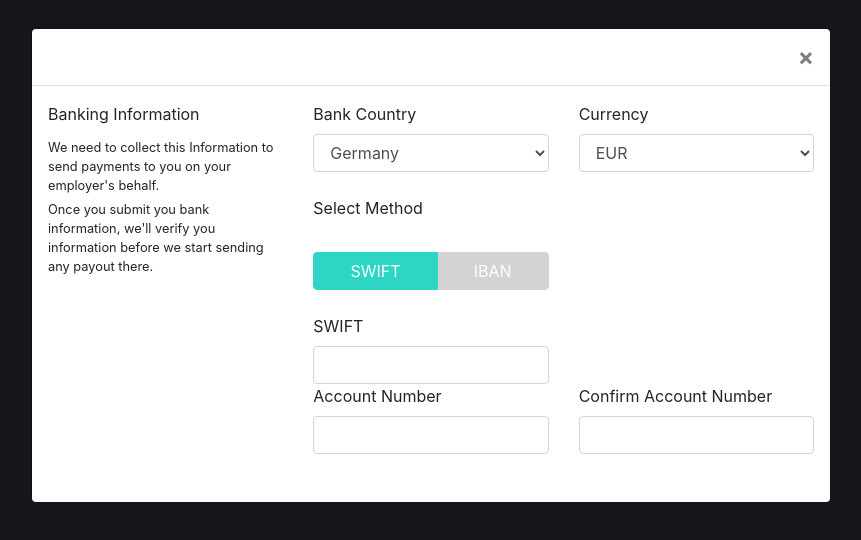
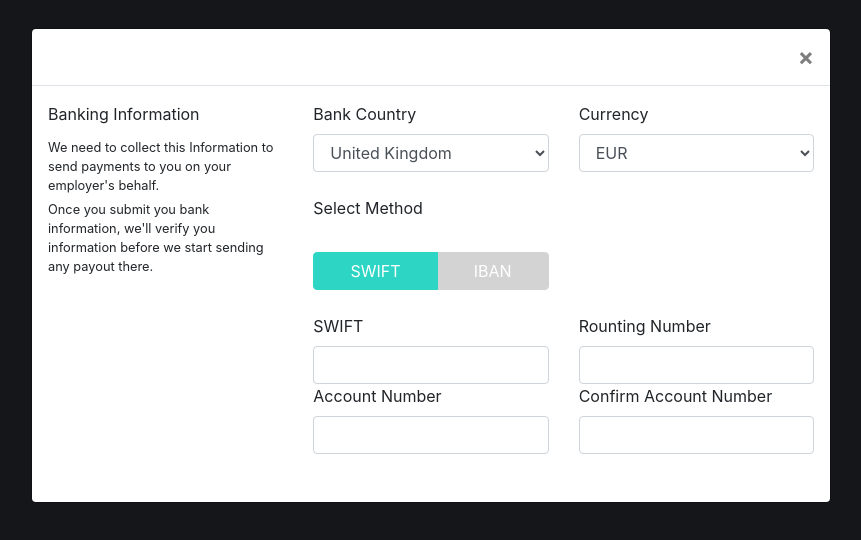
Before and after one commit to Nestor-Daniel/bank-component, a React (Create React App) app: page / in a window 1280 px wide. Both pictures are taken after a click on the button "Enter". Shown: the top 540 px of the page, without its empty margins (209-1070 px from the left). Built offline with nearby package versions, Linux system fonts and the light colour scheme; the HTML template or start-up script is replaced by a standard one.

Commit message:
label update

```diff
--- a/src/App.js
+++ b/src/App.js
@@ -13,9 +13,9 @@ import './App.css';
 export default function App(){
   const [show, setShow] = useState(false);
   const [isSwift, setSwift] = useState(true);
-  const [isEUCountry, setEUCountry] = useState(false);
+  const [isEUCountry, setEUCountry] = useState(true);
   const [currency, setCurrency] = useState();
-  const [country, setCountry] = useState();
+  const [country, setCountry] = useState('UK');
 
   const openModal = () => setShow(true);
   const closeModal = () => setShow(false);
@@ -74,16 +74,17 @@ export default function App(){
                 </Form.Text><br/>
                 {country==='GER'?<Form.Label>When will I get paid?</Form.Label>:null}
                 {country==='GER'?<Form.Text>
-                  We need to collect this Information to send
-                  payments to you on your employer's behalf.
+                  Due to your bank country and currency, payments from your employer
+                  will take X business days to complete. You will receive funds X
+                  days after your pay day.
                 </Form.Text>:null}
                 <div className='spaceFill'></div>
               </Form.Group>
               <Form.Group as={Col} className='flexComp'>
                 {isSwift?<Form.Label>Bank Country</Form.Label>:null}
                 {isSwift?<Form.Control as="select" value = {country} onChange = {selectCountry}>
+                  <option value = 'UK' >United Kingdom</option>
                   <option value = 'GER' >Germany</option>
-                  <option value = 'UK' >United Kingdom</option>
                 </Form.Control>:null}<br/>
                 <Form.Label>Select Method</Form.Label><br/>
                 <ToggleButtonGroup type="radio" name="options" defaultValue='SWIFT' onChange={setAccount}>
```
